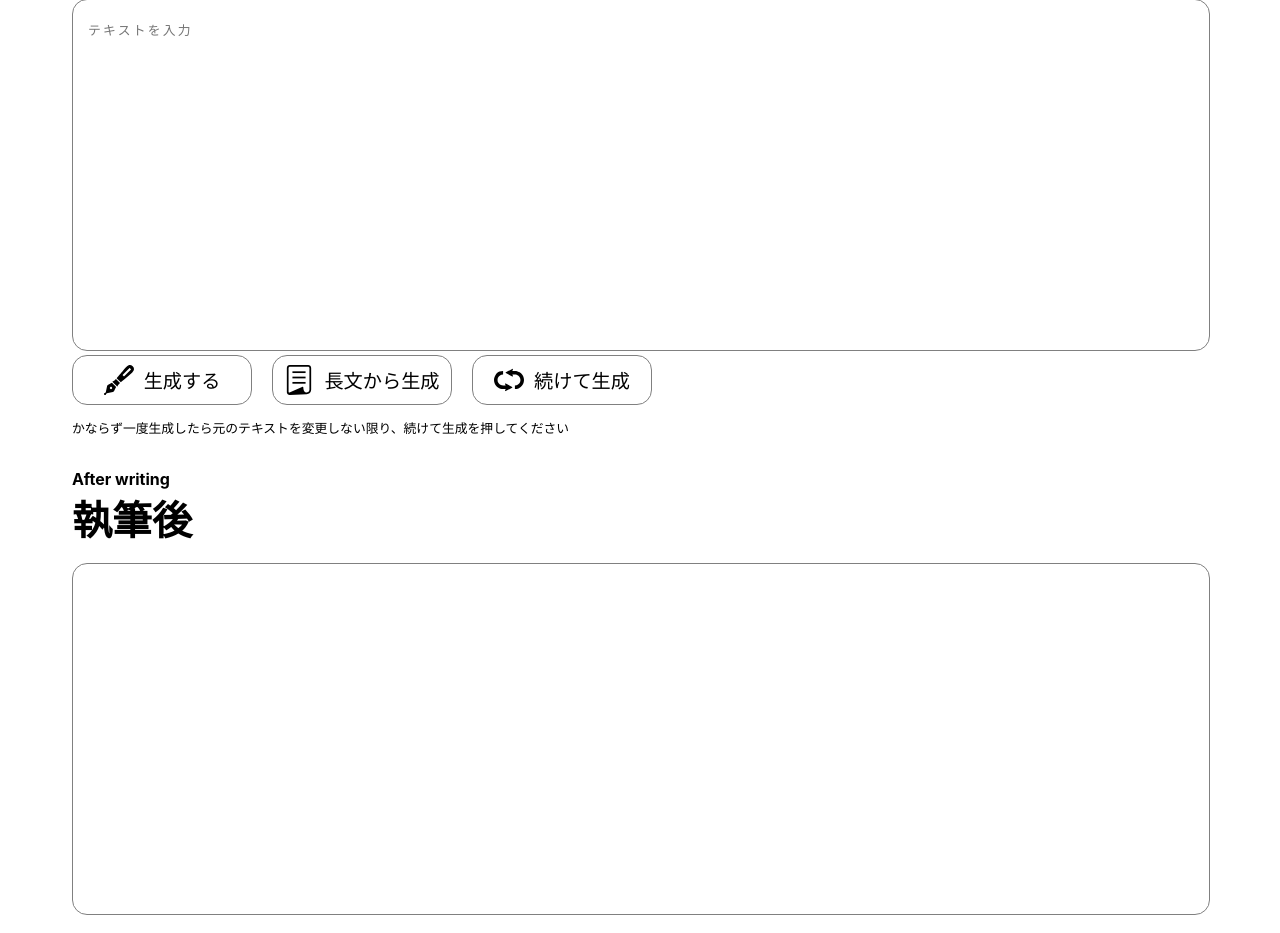
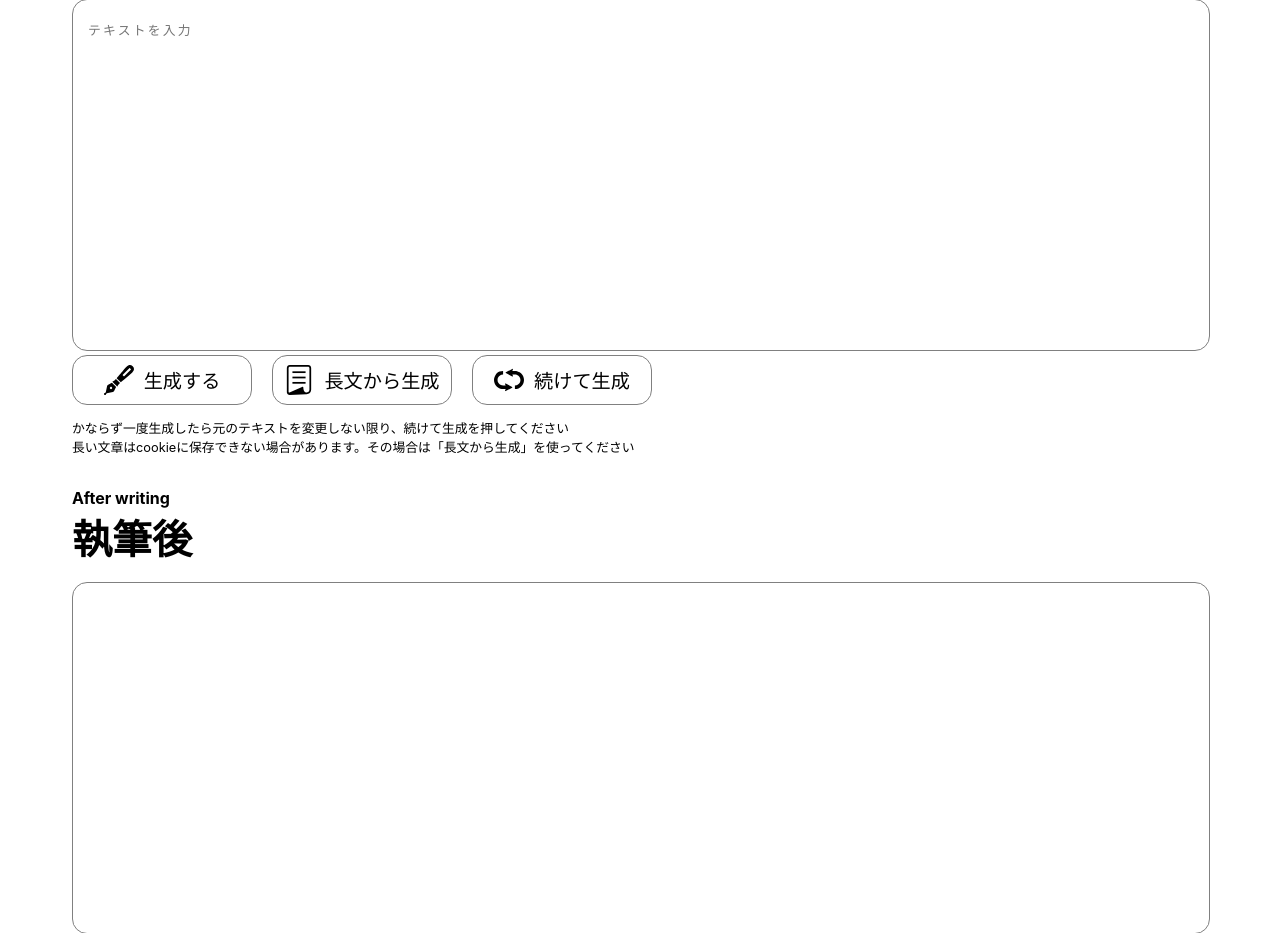
Before and after one commit to Mori-kamiyama/markov-chain, a Django app: page / in a window 1280 px wide. Shown: the part 645-1578 px from the top of the page. Run offline with Django 5.2, Linux system fonts and the light colour scheme.

Commit message:
クライアント側にモデルを保存する

```diff
--- a/templates/home.html
+++ b/templates/home.html
@@ -298,7 +298,7 @@ svg {
                 </button>
             </div>
         </form>
-        <p class="supplement">かならず一度生成したら元のテキストを変更しない限り、続けて生成を押してください</p>
+        <p class="supplement">かならず一度生成したら元のテキストを変更しない限り、続けて生成を押してください<br>長い文章はcookieに保存できない場合があります。その場合は「長文から生成」を使ってください</p>
 
         <p class="ruby">After writing</p>
         <h2>執筆後</h2>
```
